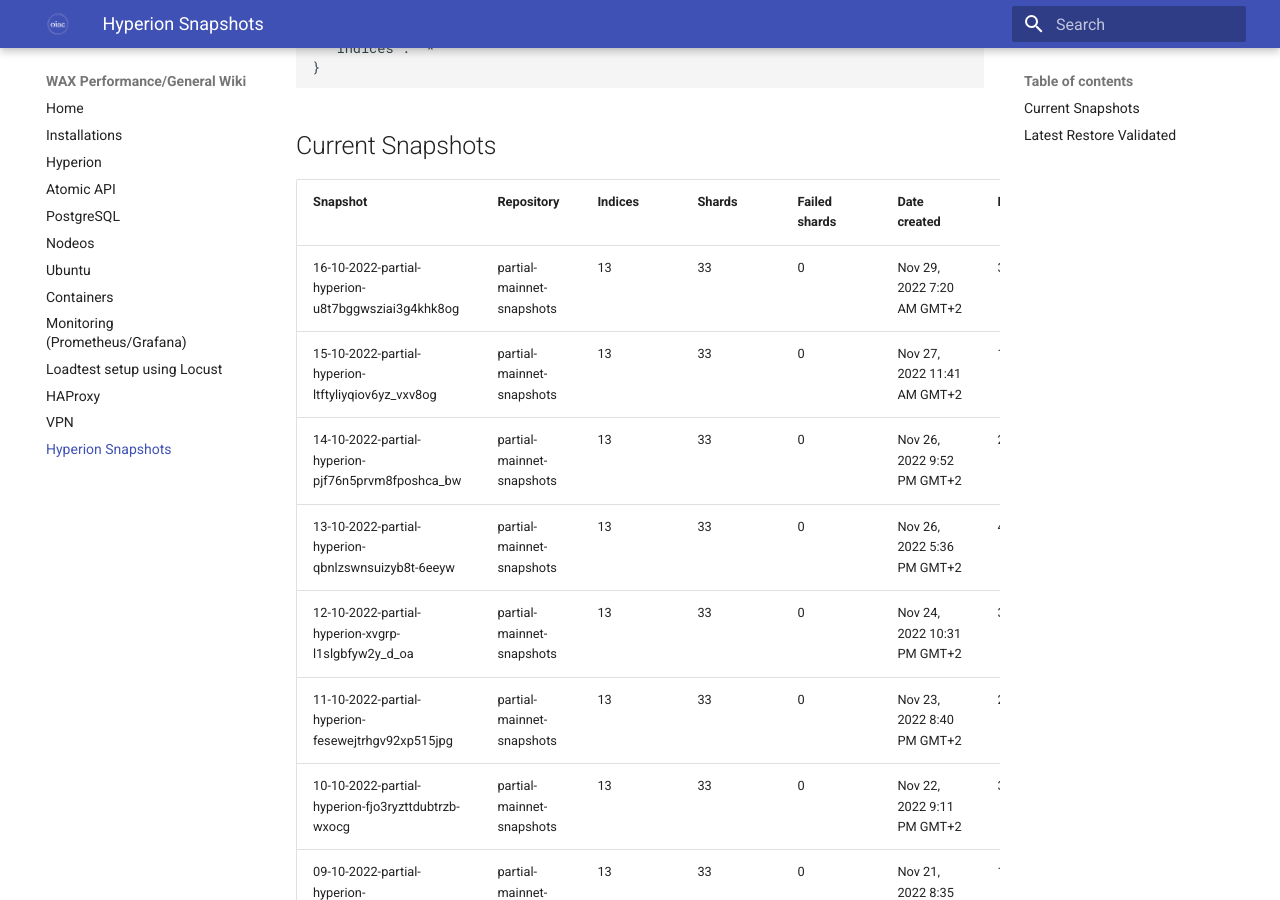
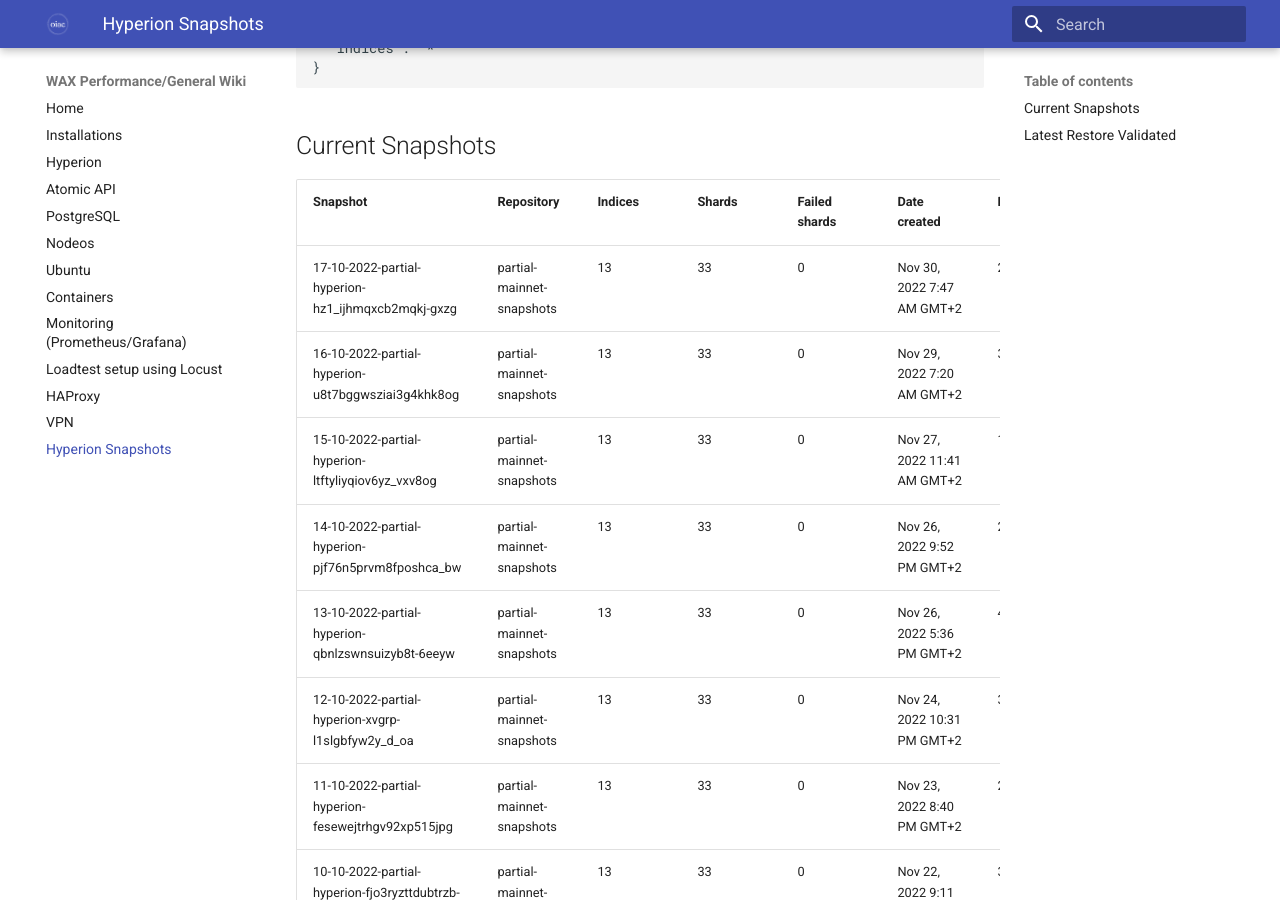
Before and after one commit to oneinacillian/wiki, an MkDocs documentation site: the page built from docs/snapshots.md, in a window 1280 px wide and 900 px high, scrolled down 2022 px. Built offline with MkDocs 1.6.1 and Material for MkDocs 9.7.7, drawn with Linux system fonts in a browser that asks for light colours.

Commit message:
snapshot for 17/10 added

```diff
--- a/docs/snapshots.md
+++ b/docs/snapshots.md
@@ -60,6 +60,7 @@
 
 | Snapshot                                           | Repository                | Indices | Shards | Failed shards | Date created                | Duration |
 |----------------------------------------------------|---------------------------|---------|--------|---------------|-----------------------------|----------|
+| 17-10-2022-partial-hyperion-hz1_ijhmqxcb2mqkj-gxzg | partial-mainnet-snapshots | 13      | 33     | 0             | Nov 30, 2022 7:47 AM GMT+2  | 24s      |
 | 16-10-2022-partial-hyperion-u8t7bggwsziai3g4khk8og | partial-mainnet-snapshots | 13      | 33     | 0             | Nov 29, 2022 7:20 AM GMT+2  | 33s      |
 | 15-10-2022-partial-hyperion-ltftyliyqiov6yz_vxv8og | partial-mainnet-snapshots | 13      | 33     | 0             | Nov 27, 2022 11:41 AM GMT+2 | 18s      |
 | 14-10-2022-partial-hyperion-pjf76n5prvm8fposhca_bw | partial-mainnet-snapshots | 13      | 33     | 0             | Nov 26, 2022 9:52 PM GMT+2  | 27s      |
```
